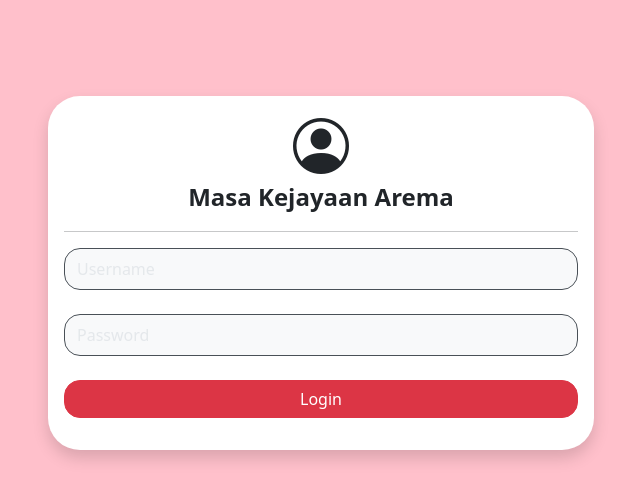
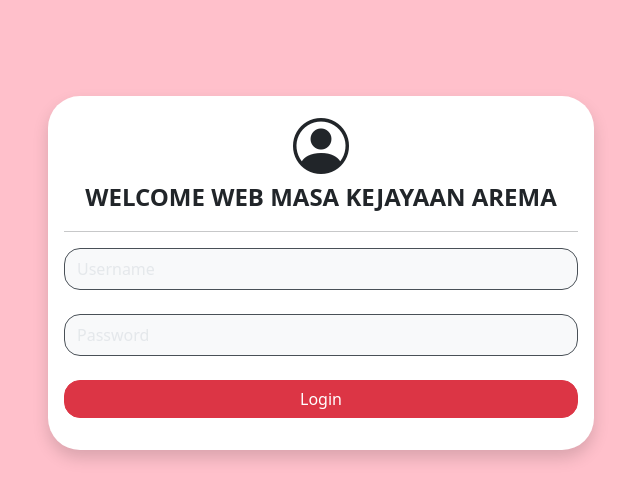
Before and after one commit to Ilham134-dom/project-PBW---jquery-web-masa-kejayaan-arema, a PHP site: page /login.php in a window 1280 px wide. Shown: the top 490 px of the page, without its empty margins (319-959 px from the left). Run offline with PHP 8.4, Linux system fonts and the light colour scheme.

Commit message:
ubah judul form login

```diff
--- a/login.php
+++ b/login.php
@@ -70,7 +70,7 @@ if ($_SERVER["REQUEST_METHOD"] == "POST") {
                     <div class="card-body">
                         <div class="text-center mb-3 fw-bold text-dark">
                             <i class="bi bi-person-circle h1 display-4"></i>
-                            <p class="fs-4">Masa Kejayaan Arema</p>
+                            <p class="fs-4">WELCOME WEB MASA KEJAYAAN AREMA</p>
                             <hr />
                         </div>
                         <form action="" method="post">
```
